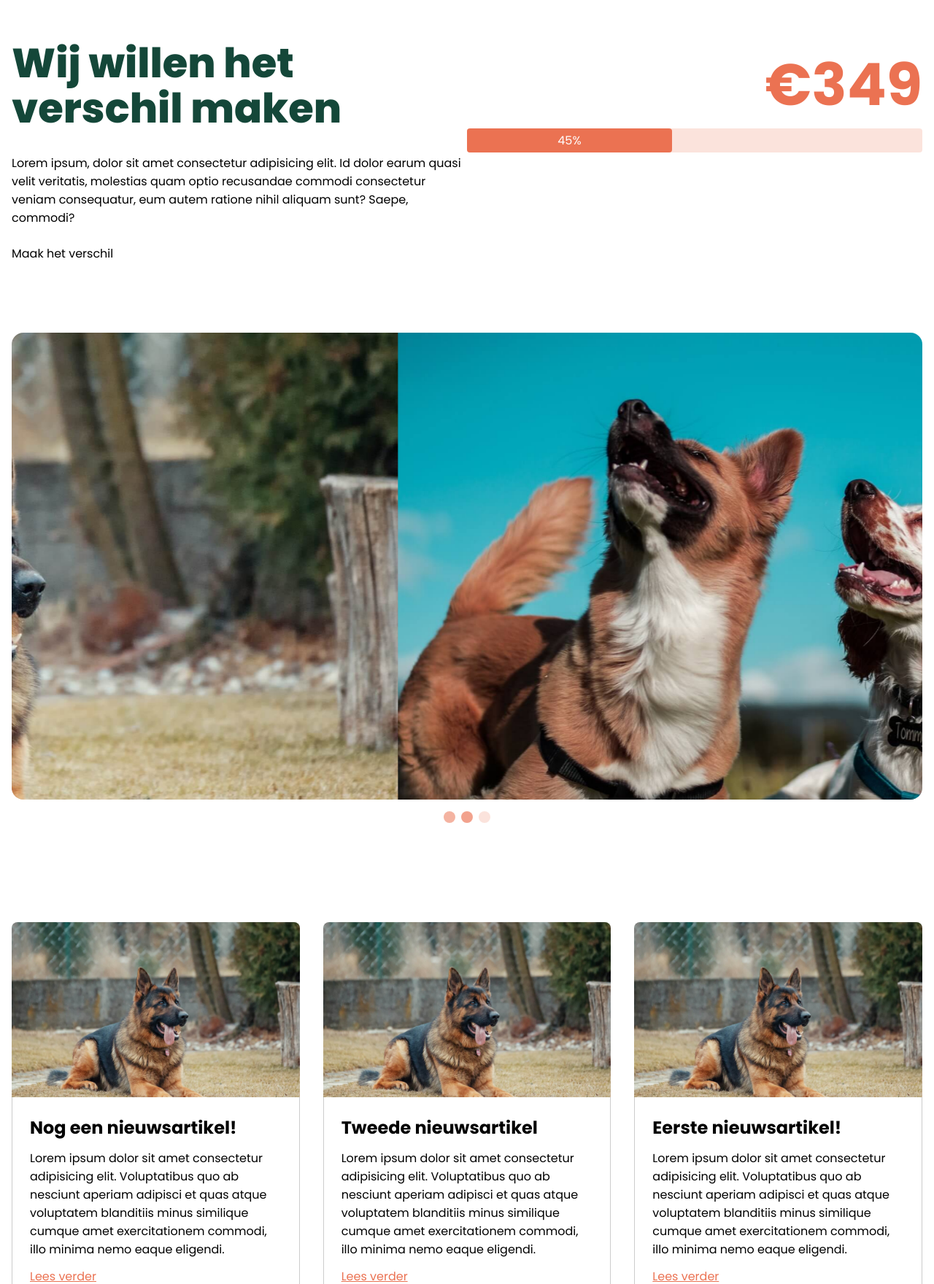
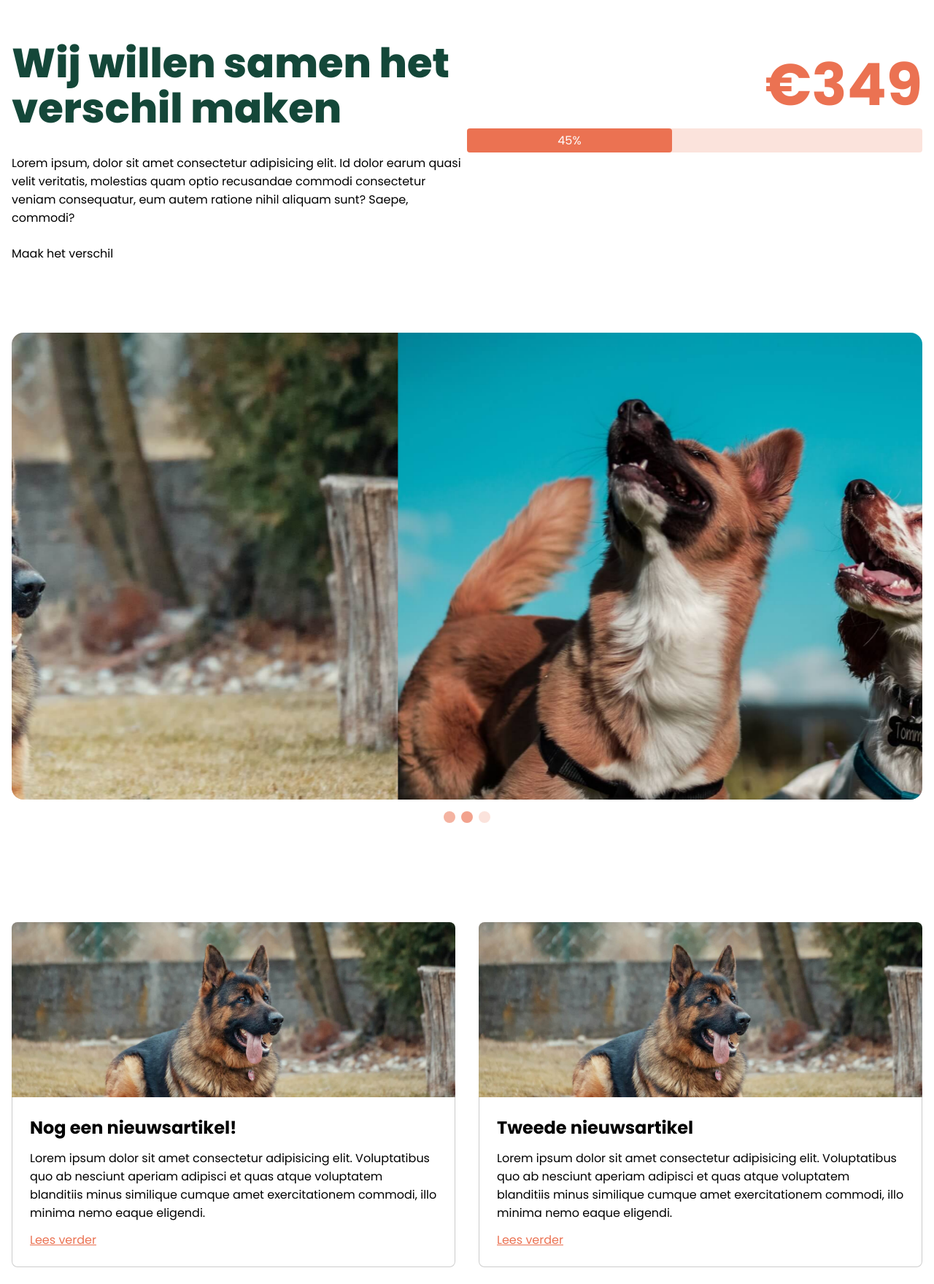
Before and after one commit to Markiesch/Artemis, a Vue app: page / in a window 1280 px wide. Shown: the part 840-2600 px from the top of the page at 73% size. Built offline with nearby package versions, Linux system fonts and the light colour scheme.

Commit message:
Added column helper class

```diff
--- a/src/views/Home.vue
+++ b/src/views/Home.vue
@@ -1,19 +1,19 @@
 <template>
   <div class="background"></div>
-  <section class="hero">
+  <section class="hero column--container">
     <article>
       <h1>Geen enkel dier is overbodig</h1>
       <p>Ieder dier in nood is welkom in onze opvang. Wij vinden dat ieder dier geholpen moet worden, ongeacht waar het dier geboren is, een ziekte of handicap heeft.</p>
       <router-link :to="{ name: 'Home' }">Verander nu een leven</router-link>
     </article>
     <article>
-      <img src="assets/hero.png" alt="Hero" />
+      <img src="/assets/hero.png" alt="Hero" />
     </article>
   </section>
 
-  <section class="donate--section">
+  <section class="donate--section column--container">
     <article class="donate--information">
-      <h2>Wij willen het verschil maken</h2>
+      <h2>Wij willen samen het verschil maken</h2>
       <p>
         Lorem ipsum, dolor sit amet consectetur adipisicing elit. Id dolor earum quasi velit veritatis, molestias quam optio recusandae commodi consectetur veniam consequatur, eum autem ratione nihil
         aliquam sunt? Saepe, commodi?
@@ -34,7 +34,7 @@
 
   <section>
     <!-- Wrapper om negative margins te gebruiken  -->
-    <div class="news--wrapper">
+    <div class="news--wrapper column--container">
       <NewsCard :id="articles[0].id" />
       <NewsCard :id="articles[1].id" />
       <NewsCard :id="articles[2].id" />
@@ -42,7 +42,7 @@
   </section>
 
   <div class="donate--wrapper">
-    <section>
+    <section class="column--container">
       <article>
         <h2>Ontvang nieuws in je mailbox.</h2>
       </article>
@@ -53,7 +53,7 @@
     </section>
   </div>
 
-  <section class="about--section">
+  <section class="about--section column--container">
     <article>
       <h2>Over ons</h2>
       <p>
@@ -79,15 +79,16 @@
 
 <script setup lang="ts">
 import { ref } from "vue";
+import { articles } from "../data/articles";
 import Slider from "../components/Slider.vue";
 import NewsCard from "../components/NewsCard.vue";
-import { articles } from "../data/articles";
 
 let donateCounter = ref(45);
 let emailInput = ref("");
 
 function sendMail() {
   emailInput.value = "";
+  alert("Deze functionaliteit wordt nog toegevoegd");
 }
 </script>
 
@@ -106,12 +107,7 @@ function sendMail() {
 .hero {
   min-height: calc(100vh - $nav-height);
   padding-bottom: $nav-height;
-  display: flex;
   align-items: center;
-
-  article {
-    flex: 1 1 20rem;
-  }
 
   article + article {
     display: flex;
@@ -145,14 +141,9 @@ function sendMail() {
 }
 
 .donate--section {
-  display: flex;
   justify-content: center;
   padding-top: 6rem;
   padding-bottom: 6rem;
-
-  article {
-    flex: 1 1 20rem;
-  }
 
   .donate--information {
     h2 {
@@ -196,14 +187,11 @@ function sendMail() {
 }
 
 .news--wrapper {
-  display: flex;
-  flex-wrap: wrap;
   padding-top: 7.5rem;
   padding-bottom: 7.5rem;
   margin: -1rem;
 
   article {
-    flex: 1 1 20rem;
     margin: 1rem;
   }
 }
@@ -211,15 +199,6 @@ function sendMail() {
 .donate--wrapper {
   background-color: $secondary-accent-color;
   padding: 5rem 0;
-
-  section {
-    display: flex;
-    flex-wrap: wrap;
-  }
-
-  article {
-    flex: 1 1 20rem;
-  }
 
   h2 {
     font-size: 3rem;
@@ -252,12 +231,11 @@ function sendMail() {
 }
 
 .about--section {
-  display: flex;
-  flex-wrap: wrap;
   padding: 5rem 2rem;
 
-  article {
-    flex: 1 1 20rem;
+  p {
+    padding-top: 1rem;
+    line-height: 1.6;
   }
 }
 
```
